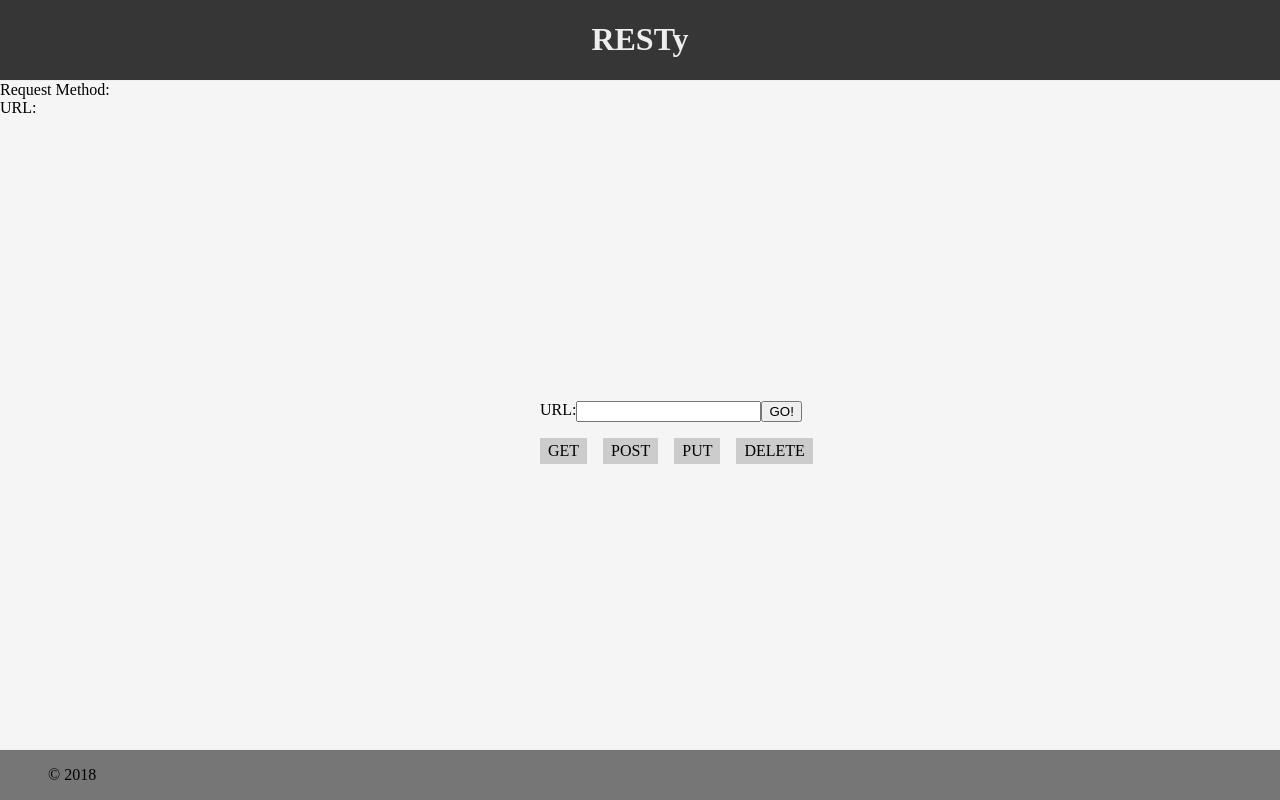
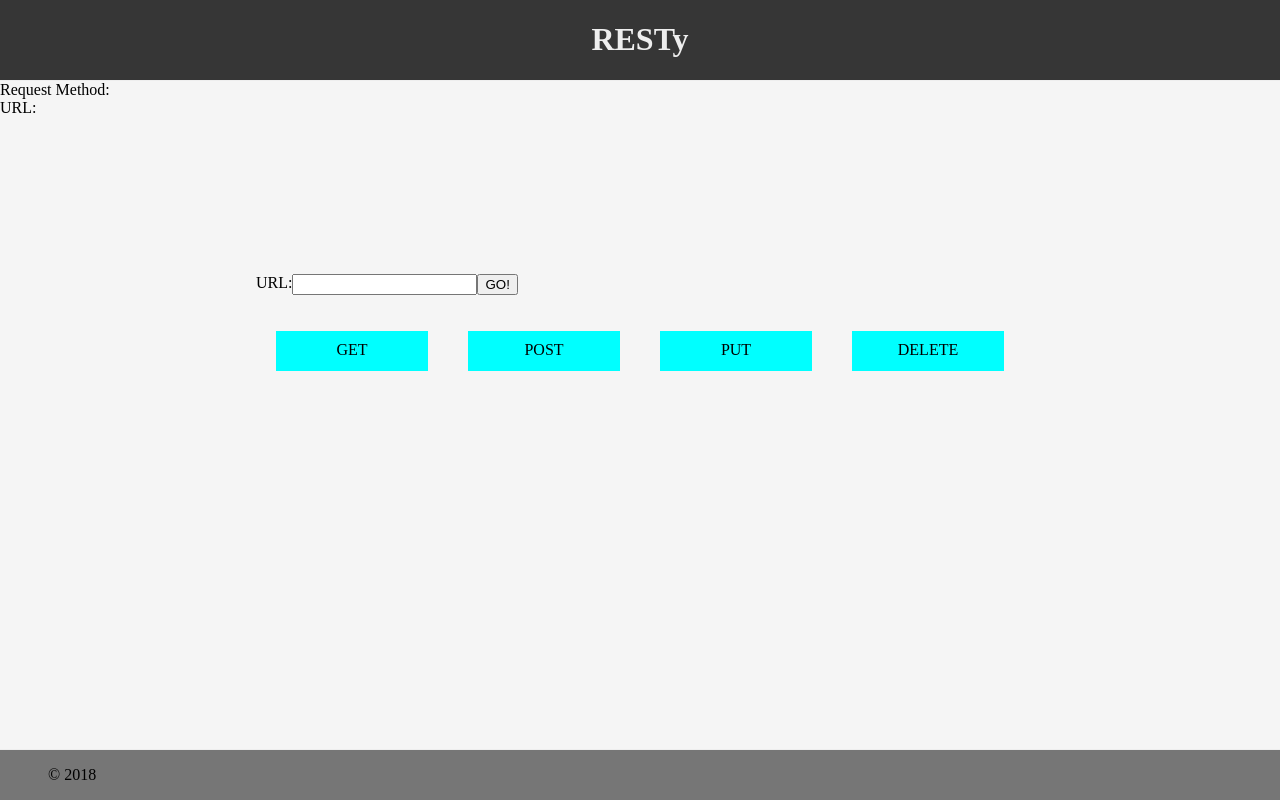
Before and after one commit to Armada6199/RESTy, a React (Vite) app: page / in a window 1280 px wide. Built offline with nearby package versions, Linux system fonts and the light colour scheme.

Commit message:
method style

```diff
--- a/src/components/Form/Form.scss
+++ b/src/components/Form/Form.scss
@@ -4,23 +4,24 @@ $radius: 40%;
 form {
   display: inline-block;
   margin: auto;
-  width: 200px;
-
+  width: 60%;
+  height: 350px;
   label {
     display: flex;
     margin: 1rem 0;
+  }
+  .method{
+    display: block;
+    width: 200px;
+    height: 20px;
+    background-color: aqua;
+    margin: 20px;
+    text-align: center;
+    padding: 10px;
+  }
+  .active_method{
+    background-color: blueviolet;
+    color: black;
 
-    &.methods {
-      span {
-        cursor: pointer;
-        margin-right: 1rem;
-        padding: .25rem .5rem;
-        background: #ccc;
-
-        &:hover, &.active {
-          background: #fff;
-        }
-      }
-    }
   }
 }
--- a/src/components/Form/index.jsx
+++ b/src/components/Form/index.jsx
@@ -6,6 +6,7 @@ const {handleApiCall}=props;
   const handleSubmit = e => {
     e.preventDefault();
   handleApiCall(formData);
+  console.log(formData)
   }
 return (
       <>
@@ -16,10 +17,11 @@ return (
             <button type="submit">GO!</button>
           </label>
           <label className="methods">
-            <span onClick={()=>setFormData({...formData,method:'GET'})} id="get">GET</span>
-            <span onClick={()=>setFormData({...formData,method:'POST'})} id="post">POST</span>
-            <span onClick={()=>setFormData({...formData,method:'PUT'})} id="put">PUT</span>
-            <span onClick={()=>setFormData({...formData,method:'DELETE'})}  id="delete">DELETE</span>
+
+            <span onClick={()=>setFormData({...formData,method:'GET'})} className={`${formData.method==='GET'?'active_method':''} method`} id="get">GET</span>
+            <span onClick={()=>setFormData({...formData,method:'POST'})} className={`${formData.method==='POST'?'active_method':''}  method`} id="post">POST</span>
+            <span onClick={()=>setFormData({...formData,method:'PUT'})}  className={`${formData.method==='PUT'?'active_method':''} method`} id="put">PUT</span>
+            <span onClick={()=>setFormData({...formData,method:'DELETE'})}   className={`${formData.method==='DELETE'?'active_method':''}  method`} id="delete">DELETE</span>
           </label>
         </form>
       </>
```
